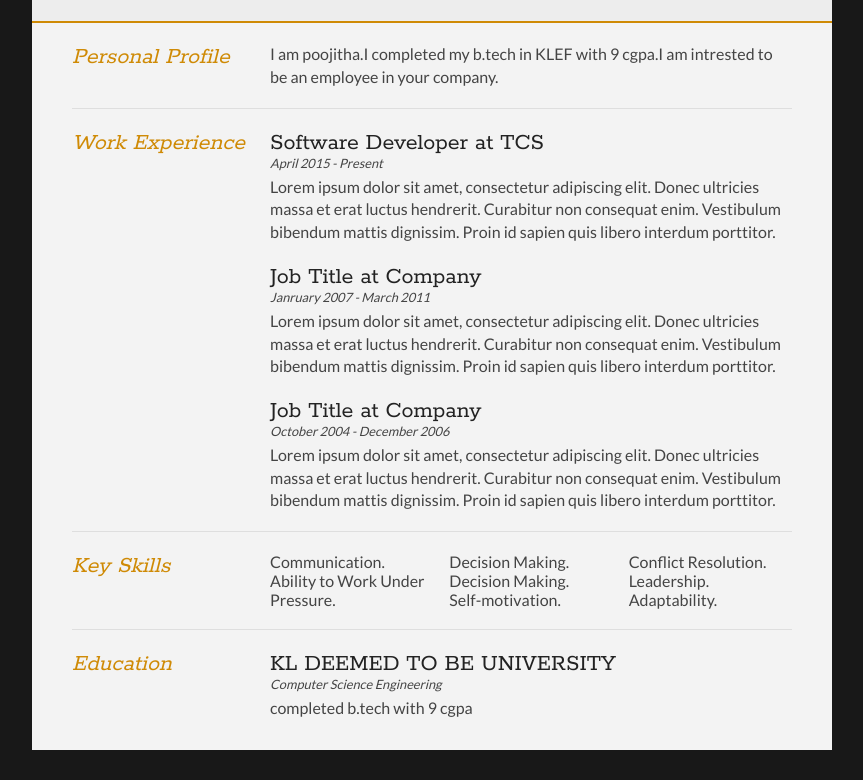
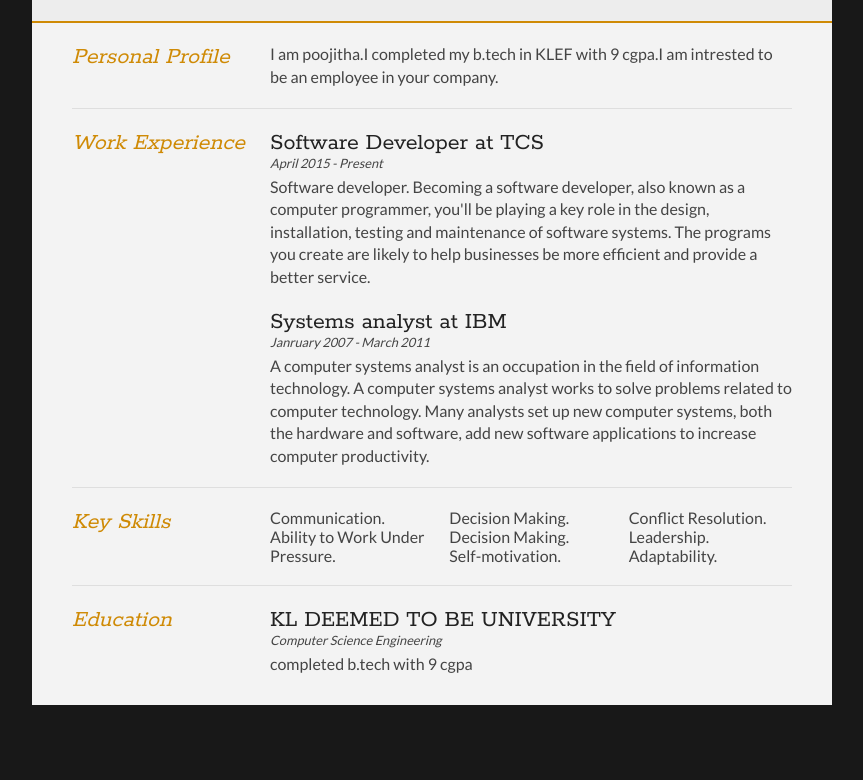
Before and after one commit to Poojitha123/Poojitha123.github.io, a plain HTML site: page index.html in a window 1280 px wide. Shown: the part 153-933 px from the top of the page, without its empty margins (208-1071 px from the left). After the commit the page ends 888 px from the top, so only its background shows below. Drawn offline with Linux system fonts and the light colour scheme.

Commit message:
edited resume formate

```diff
--- a/index.html
+++ b/index.html
@@ -60,19 +60,13 @@
 				<article>
 					<h2>Software Developer at TCS</h2>
 					<p class="subDetails">April 2015 - Present</p>
-					<p>Lorem ipsum dolor sit amet, consectetur adipiscing elit. Donec ultricies massa et erat luctus hendrerit. Curabitur non consequat enim. Vestibulum bibendum mattis dignissim. Proin id sapien quis libero interdum porttitor.</p>
+					<p>Software developer. Becoming a software developer, also known as a computer programmer, you'll be playing a key role in the design, installation, testing and maintenance of software systems. The programs you create are likely to help businesses be more efficient and provide a better service.</p>
 				</article>
 
 				<article>
-					<h2>Job Title at Company</h2>
+					<h2>Systems analyst at IBM</h2>
 					<p class="subDetails">Janruary 2007 - March 2011</p>
-					<p>Lorem ipsum dolor sit amet, consectetur adipiscing elit. Donec ultricies massa et erat luctus hendrerit. Curabitur non consequat enim. Vestibulum bibendum mattis dignissim. Proin id sapien quis libero interdum porttitor.</p>
-				</article>
-
-				<article>
-					<h2>Job Title at Company</h2>
-					<p class="subDetails">October 2004 - December 2006</p>
-					<p>Lorem ipsum dolor sit amet, consectetur adipiscing elit. Donec ultricies massa et erat luctus hendrerit. Curabitur non consequat enim. Vestibulum bibendum mattis dignissim. Proin id sapien quis libero interdum porttitor.</p>
+					<p>A computer systems analyst is an occupation in the field of information technology. A computer systems analyst works to solve problems related to computer technology. Many analysts set up new computer systems, both the hardware and software, add new software applications to increase computer productivity.</p>
 				</article>
 			</div>
 			<div class="clear"></div>
```
